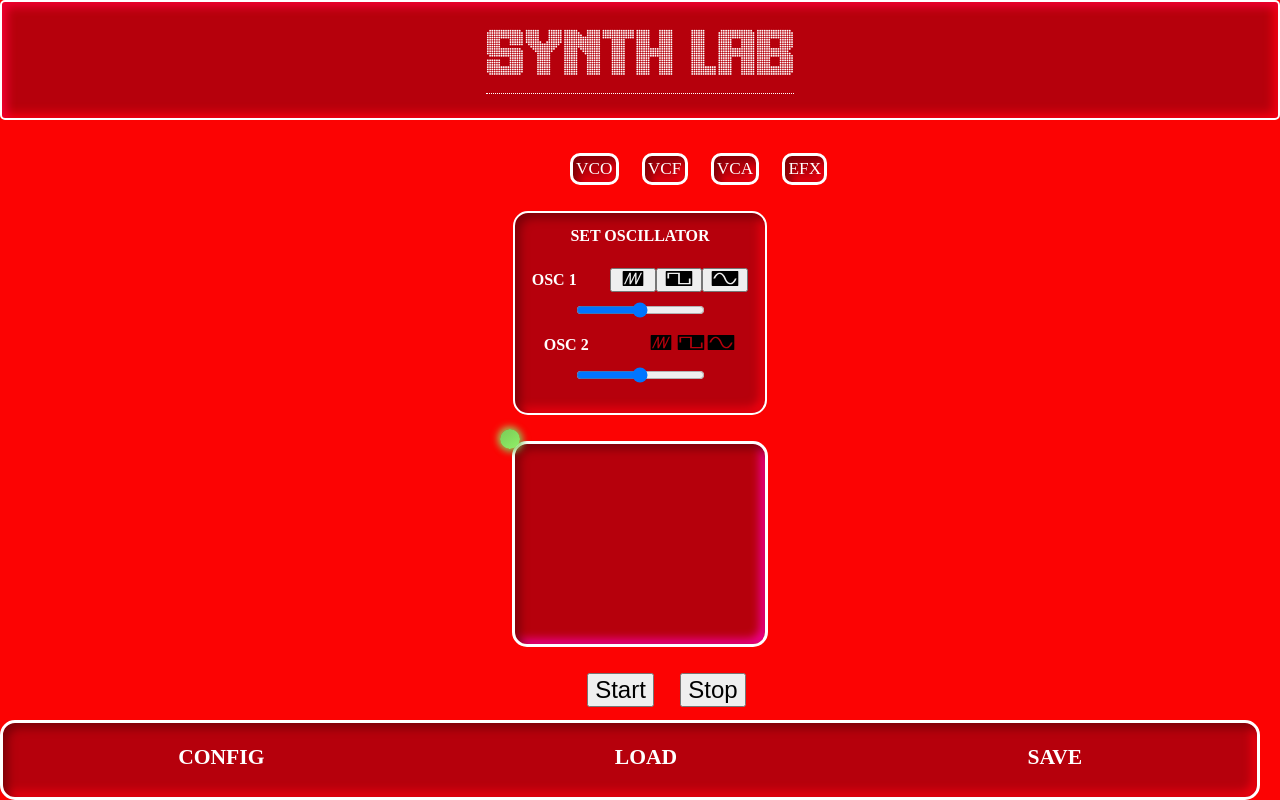
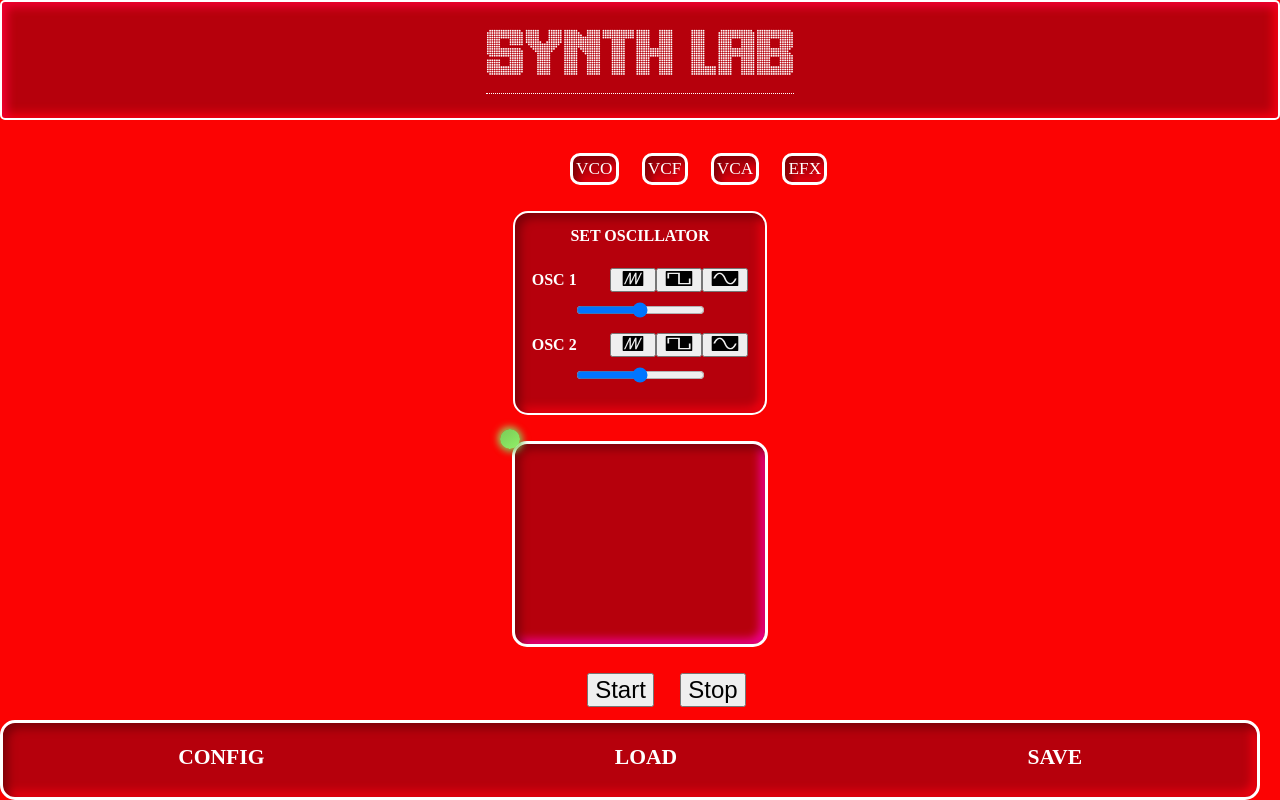
Before and after one commit to PhilippAubert/capstone-digitalSynth, a React (Create React App) app in the folder digitalsynth/: page /oscillator in a window 1280 px wide. Built offline with nearby package versions, Linux system fonts and the light colour scheme.

Commit message:
Add Osc2 switch

```diff
--- a/digitalsynth/src/components/Oscillators.js
+++ b/digitalsynth/src/components/Oscillators.js
@@ -61,15 +61,19 @@ export default function Oscillators({
       <div className="Vco-bar">
         <h2>OSC 2</h2>
         <div className="Icons">
-          <div id="sawtooth" className="Change" onClick={handleChangeOsc2Type}>
+          <button
+            id="sawtooth"
+            className="Change"
+            onClick={handleChangeOsc2Type}
+          >
             <Saw />
-          </div>{" "}
-          <div id="square" className="Change" onClick={handleChangeOsc2Type}>
+          </button>{" "}
+          <button id="square" className="Change" onClick={handleChangeOsc2Type}>
             <Square />
-          </div>{" "}
-          <div id="sine" className="Change" onClick={handleChangeOsc2Type}>
+          </button>{" "}
+          <button id="sine" className="Change" onClick={handleChangeOsc2Type}>
             <Sine />
-          </div>
+          </button>
         </div>
       </div>
 
```
